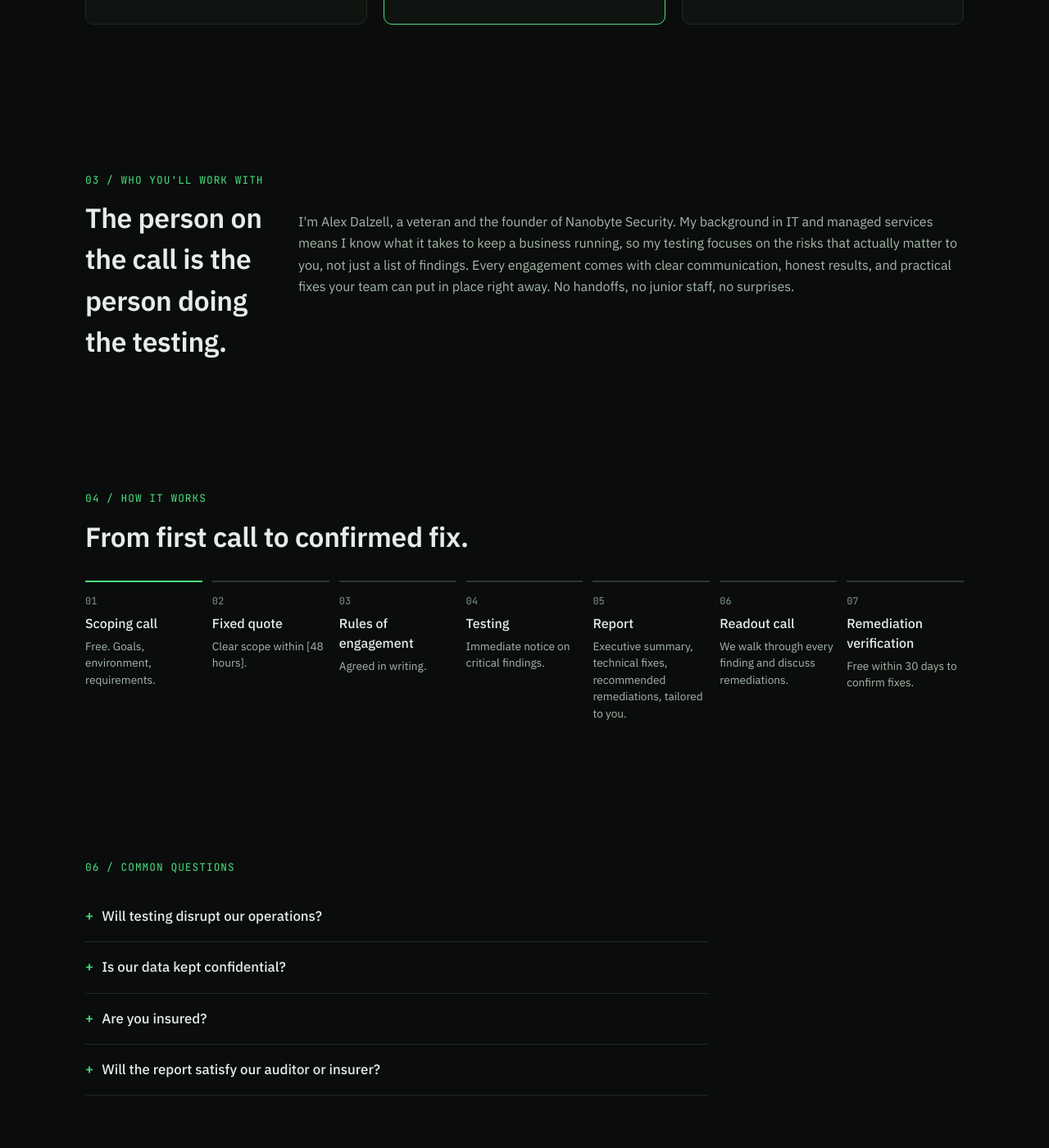
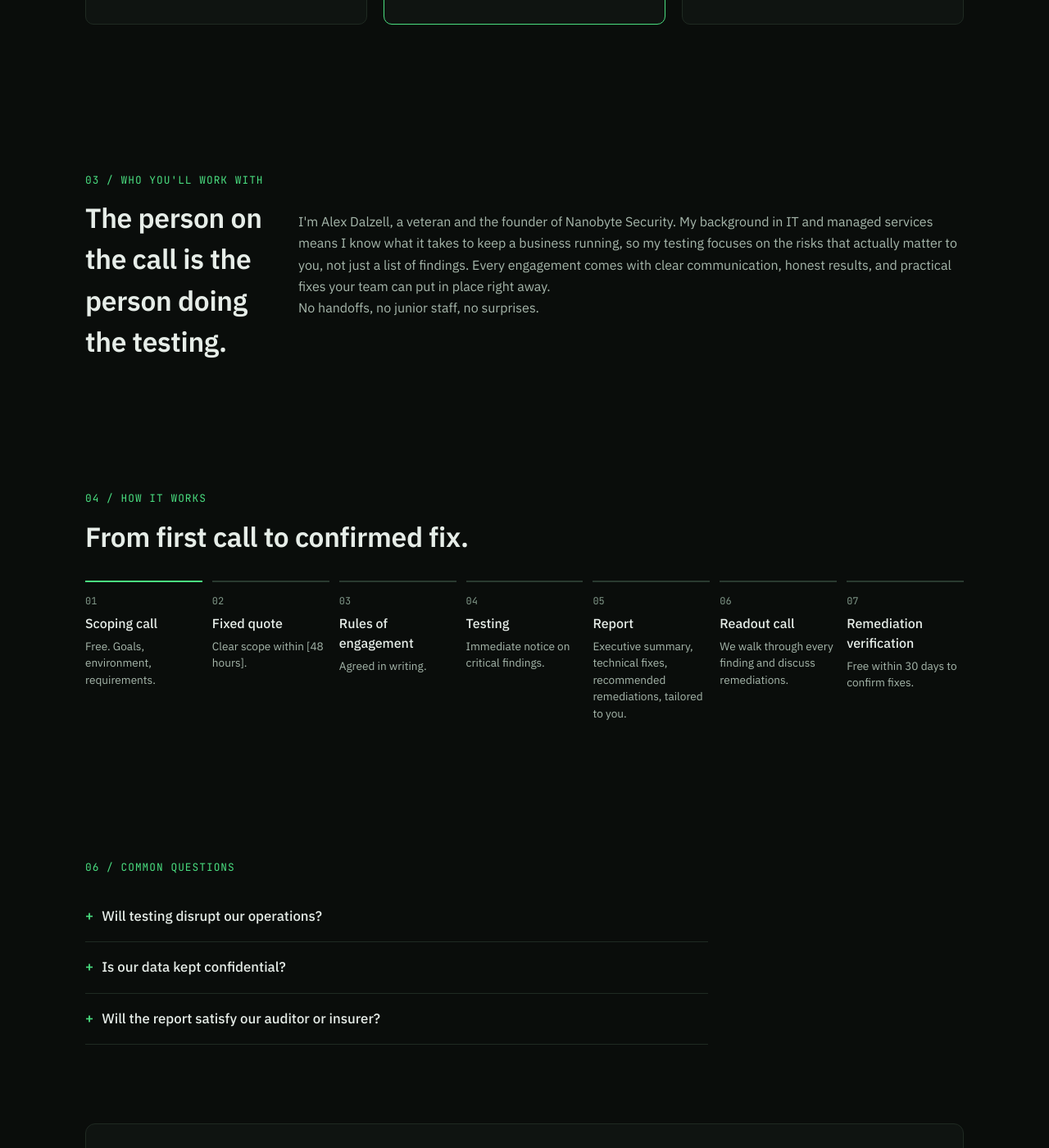
Before and after one commit to nanobyte-security/nanobytesecurity.github.io, a Jekyll site: the page index.html, which Jekyll copies as it is, in a window 1280 px wide and 1400 px high, scrolled down 1770 px. Shown: the whole window at 82% size. Built offline with Jekyll 4.4.1, drawn with Linux system fonts in a browser that asks for light colours.

Commit message:
Update index.html

```diff
--- a/index.html
+++ b/index.html
@@ -765,7 +765,7 @@
             <h2>The person on the call is the person doing the testing.</h2>
             <p>
               I'm Alex Dalzell, a veteran and the founder of Nanobyte Security. My background in IT and managed services means I know what it takes to keep a business running, so my testing focuses on the risks that actually matter to you, not just a list of findings. Every engagement comes with clear communication, honest results, and practical fixes your team can put in place right away.
-              No handoffs, no junior staff, no surprises.
+              <br>No handoffs, no junior staff, no surprises.
             </p>
           <!--</div>-->
         </div>
@@ -832,11 +832,7 @@
           </details>
           <details>
             <summary>Is our data kept confidential?</summary>
-            <p>Yes. We sign an NDA, handle all findings securely, and [DESCRIBE DATA RETENTION].</p>
-          </details>
-          <details>
-            <summary>Are you insured?</summary>
-            <p>[Yes. Nanobyte Security carries professional liability insurance. Certificate available on request.]</p>
+            <p>Yes. We sign an NDA, handle all findings securely, and do not retain reports after delivery.</p>
           </details>
           <details>
             <summary>Will the report satisfy our auditor or insurer?</summary>
```
